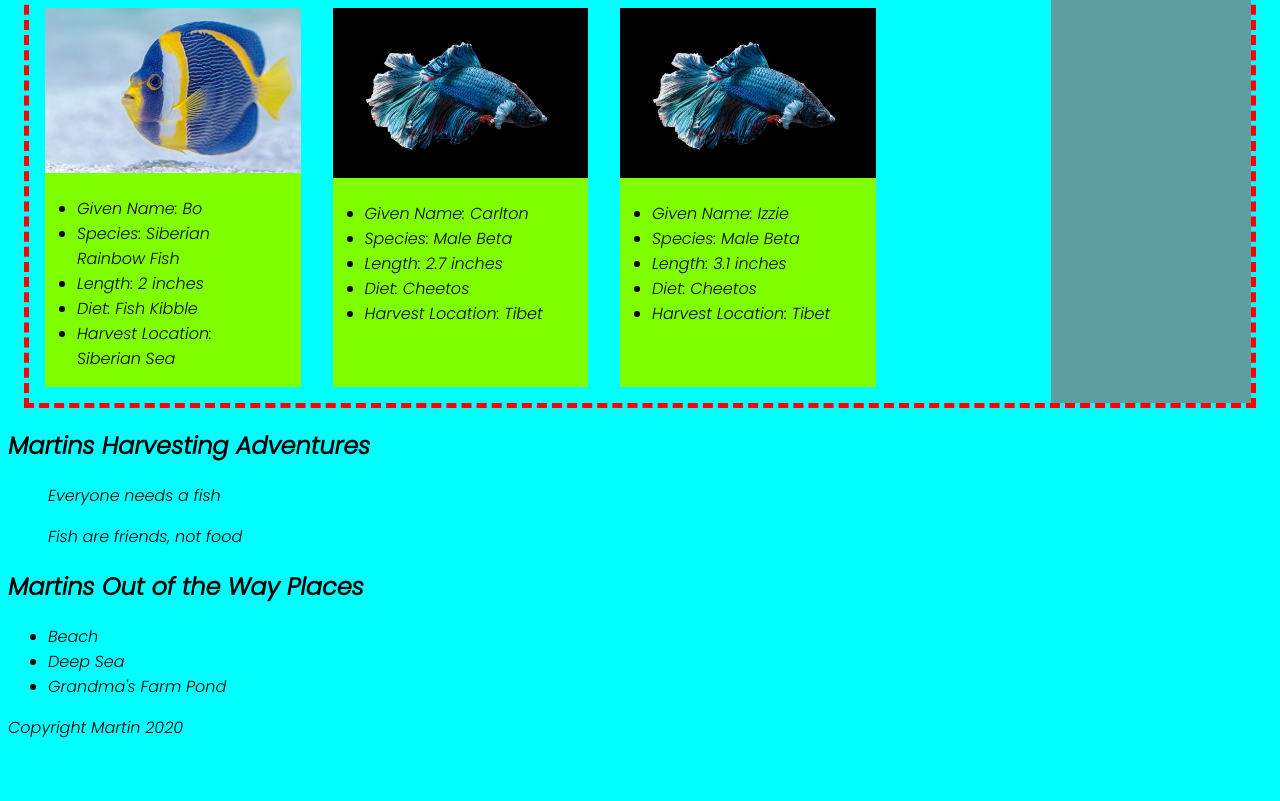
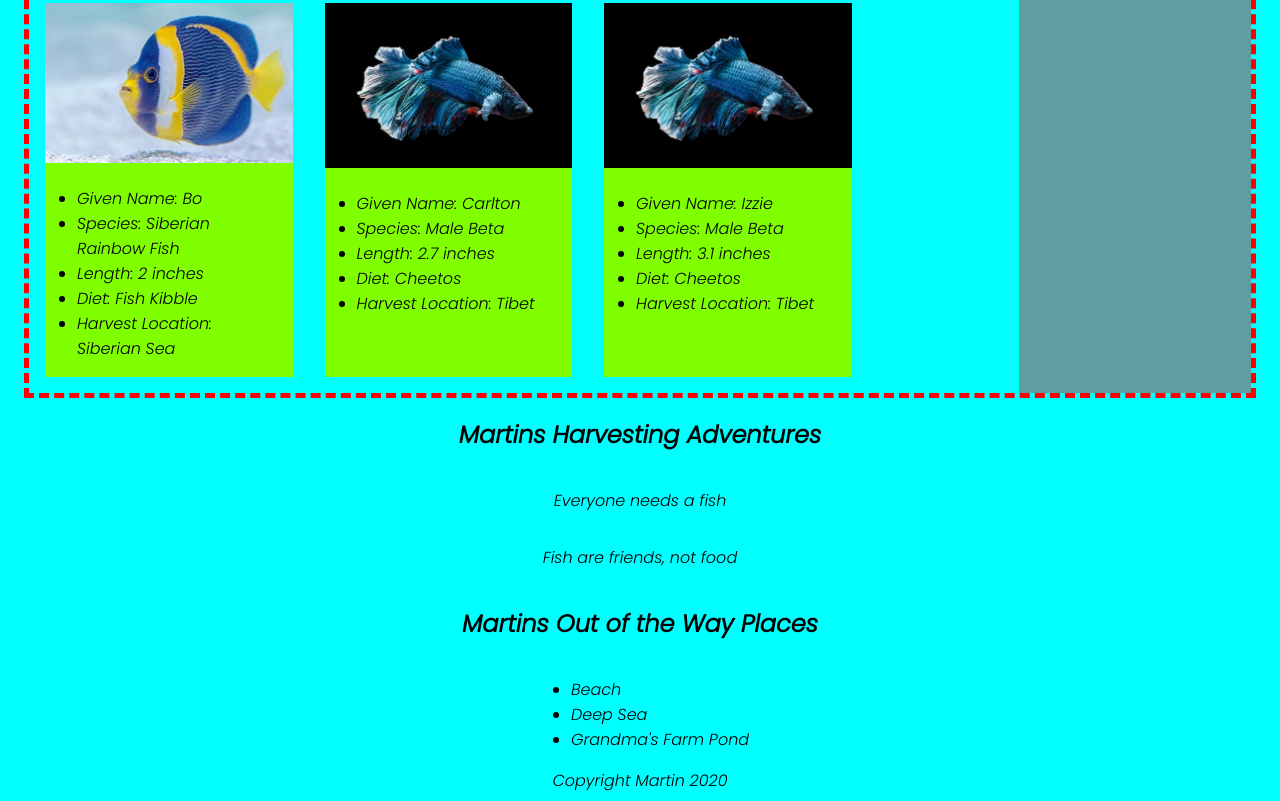
Before and after one commit to TAPinson/martins-aquarium, a plain HTML site: page index.html in a window 1280 px wide. Shown: the part 769-1570 px from the top of the page. Before the commit the page ends 1517 px from the top, so only its background shows below. Drawn offline with Linux system fonts and the light colour scheme.

Commit message:
minor css updates

```diff
--- a/css/main.css
+++ b/css/main.css
@@ -12,6 +12,7 @@ body {
 
 aside {
     background-color: cadetblue;
+    padding: 1em;
 }
 
 .fishList {
@@ -24,7 +25,6 @@ aside {
     background-color: chartreuse;
     margin: 1em;
     flex-basis: 25%;
-
 }
 
 .card-image {
@@ -38,3 +38,25 @@ aside {
 .fishList-data {
     padding: .0 2em;
 }
+
+.quotes {
+    display: flex;
+    flex-direction: column;
+    align-items: center;
+    align-content: center;
+}
+
+.adventures {
+    text-align: center;
+}
+
+.places {
+    display: flex;
+    flex-direction: column;
+    align-items: center;
+    align-content: center;
+}
+
+footer {
+    text-align: center;
+}
--- a/index.html
+++ b/index.html
@@ -95,7 +95,7 @@
                     </div>
                 </div>
                 <aside>
-                    <h3>Martins Fish Tips</h3>
+                    <h3><u>Martins Fish Tips:</u></h3>
                     <div>
                         <p>Tip One: Feed It</p>
                     </div>
@@ -106,7 +106,7 @@
             </div>
         </section>
         <section>
-            <h2>Martins Harvesting Adventures</h2>
+            <h2 class="adventures">Martins Harvesting Adventures</h2>
             <section class="quotes">
                 <blockquote>Everyone needs a fish</blockquote>
                 <blockquote>Fish are friends, not food</blockquote>
```
